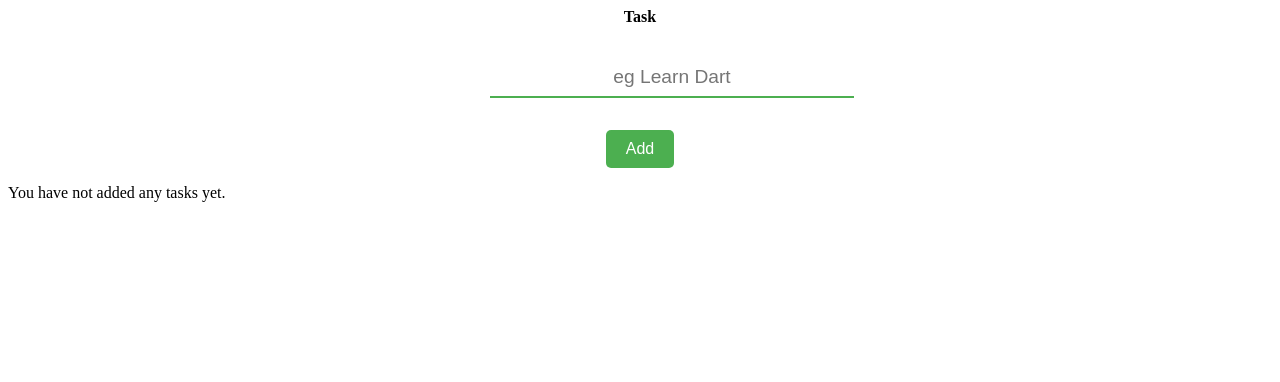
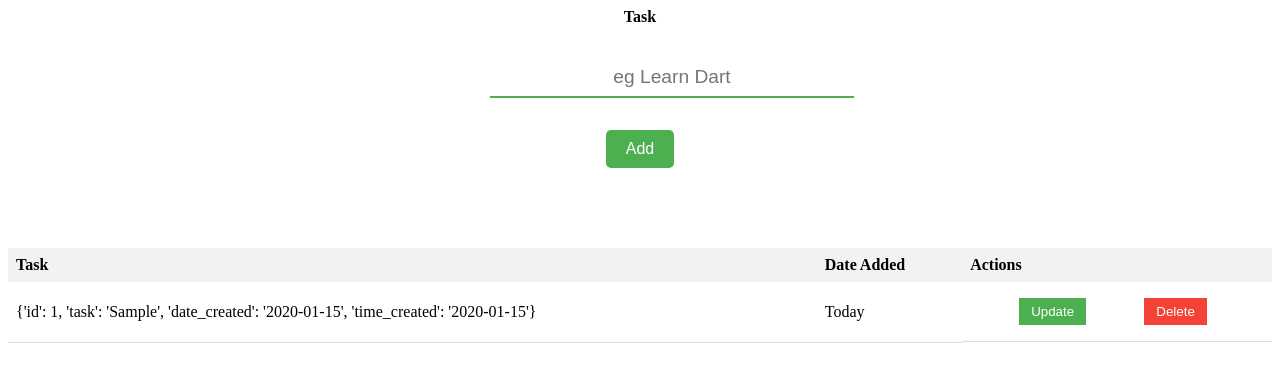
Before and after one commit to Mwitimm/simple_todo_list, a Flask app: page / in a window 1280 px wide. Shown: the top 382 px of the page. Run offline with Flask 3, Linux system fonts and the light colour scheme; tables that the repository leaves empty hold one stand-in row (values such as "Sample post").

Commit message:
Added sqlite db and connected to flask created delete and update routes

```diff
--- a/main.py
+++ b/main.py
@@ -1,21 +1,82 @@
-from flask import Flask,render_template,request
+from flask import Flask,render_template,request,redirect
+import sqlite3
+from datetime import datetime
 
 app = Flask("__main__")
 
 
-tasks = []
+# Set up the database
+def connect_db():
+    conn = sqlite3.connect('tasks.db')
+    return conn
+
+def create_table():
+    conn = connect_db()
+    conn.execute('''CREATE TABLE IF NOT EXISTS tasks
+                 (id INTEGER PRIMARY KEY AUTOINCREMENT,
+                 task TEXT NOT NULL,
+                 date_created TEXT NOT NULL,
+                 time_created TEXT NOT NULL)''')
+    conn.commit()
+    conn.close()
+
+
+def add_task_to_db(task):
+    conn = connect_db()
+    date_created = datetime.now().strftime("%Y-%m-%d")
+    time_created = datetime.now().strftime("%H:%M:%S")
+    conn.execute("INSERT INTO tasks (task, date_created, time_created) VALUES (?, ?, ?)",
+                 (task, date_created, time_created))
+    conn.commit()
+    conn.close()
+
+def get_all_tasks():
+    conn = connect_db()
+    cursor = conn.execute("SELECT id, task, date_created, time_created FROM tasks")
+    tasks = []
+    for row in cursor:
+        task = {"id": row[0], "task": row[1], "date_created": row[2], "time_created": row[3]}
+        tasks.append(task)
+    conn.close()
+    return tasks
+
+def delete_task(id):
+        conn = connect_db()
+        conn.execute("DELETE FROM tasks WHERE id=?", (id,))
+        conn.commit()
+        conn.close()
+
 
 @app.route("/",methods=["POST","GET"])
 def home():
     if request.method == "POST":
         task =request.form.get("task")
-        tasks.insert(0,task)
+        #tasks.insert(0,task)
+        add_task_to_db(task)
+        tasks = get_all_tasks()
         return render_template("home.html",tasks=tasks)
     else:
+        tasks = get_all_tasks()
+        return render_template("Home.html",tasks=tasks)
 
-        return render_template("Home.html")
+@app.route("/update",methods=["POST","GET"])
+def update():
+    if request.method == "POST":
+        return "<h1>Update clicked</h1>"
+    else:
+        tasks = get_all_tasks()
+        return render_template("Home.html",tasks=tasks)
 
 
+@app.route("/delete/<int:id>",methods=["POST","GET"])
+def delete(id):
+    if request.method == "POST":
+        delete_task(id)
+        return redirect("/")
+    else:
+        tasks = get_all_tasks()
+        return render_template("Home.html",tasks=tasks)
 
 if __name__ == "__main__":
+    create_table()
     app.run(debug=True)
--- a/templates/Base.html
+++ b/templates/Base.html
@@ -13,7 +13,7 @@
   </head>
   {%block body%}
   <body>
-	<h1>The bae tag<h1>
+	<h1>The base tag<h1>
   </body>
   {%endblock%}
 </html>
```
